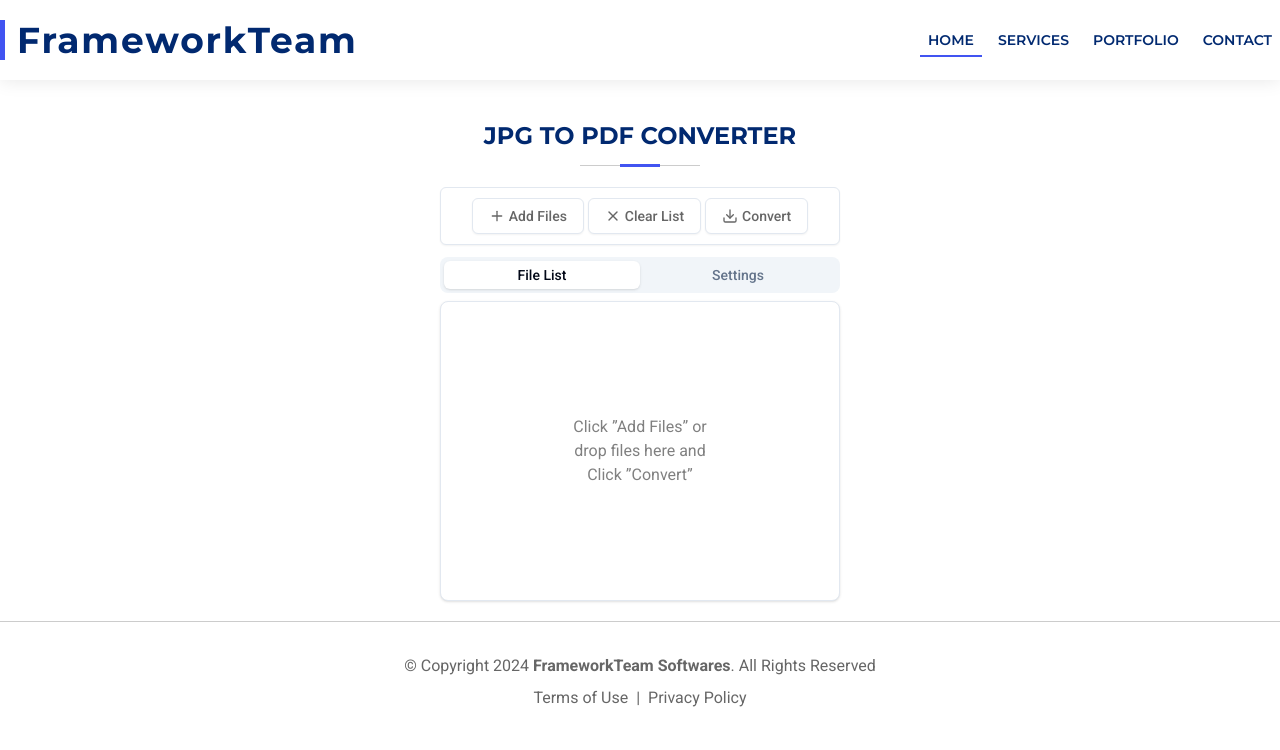
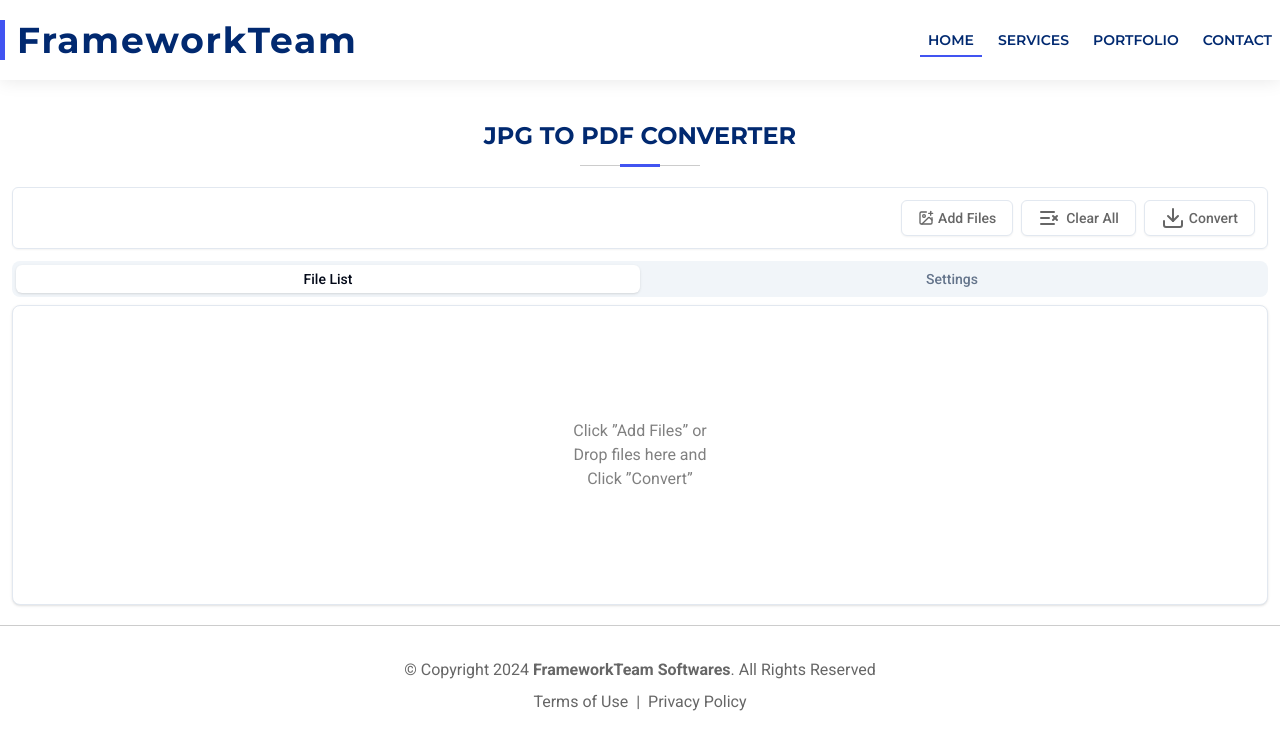
Before and after one commit to ChauhanJaved/jpg-to-pdf-converter, a Next.js app: page / in a window 1280 px wide. Shown: the top 750 px of the page. Built offline with nearby package versions, Linux system fonts and the light colour scheme.

Commit message:
Toolbar updates

```diff
--- a/src/components/UI/Dropzone.tsx
+++ b/src/components/UI/Dropzone.tsx
@@ -7,7 +7,7 @@ import { useFileContext } from "@/context/FileContext";
 import { Menubar } from "./menubar";
 import { Tabs, TabsContent, TabsList, TabsTrigger } from "@/components/UI/tabs";
 import { Card } from "./card";
-import { Download, Plus, X } from "lucide-react";
+import { Download, ImagePlus, ListX, Plus, SquareX, X } from "lucide-react";
 
 const Dropzone = () => {
   const { fileList, setFileList } = useFileContext();
@@ -34,23 +34,21 @@ const Dropzone = () => {
   });
 
   return (
-    <div
-      className={`mb-5 mt-5 flex w-full max-w-[400px] flex-col items-center`}
-    >
-      <Menubar className="mb-3 flex w-full flex-row justify-center px-3 py-7">
-        <Button variant="outline" onClick={open}>
-          <Plus className="mr-1 hidden h-4 w-4 min-[370px]:block" />
+    <div className={`mb-5 mt-5 flex w-full flex-col items-center`}>
+      <div className="mb-3 flex w-full items-center justify-end space-x-2 rounded-md border px-3 py-3 shadow-sm">
+        <Button variant="outline" onClick={open} className="">
+          <ImagePlus className="mr-1 h-4 w-4" />
           Add Files
         </Button>
         <Button variant="outline" onClick={handleClearList}>
-          <X className="mr-1 hidden h-4 w-4 min-[370px]:block" />
-          Clear List
+          <ListX className="mr-1" />
+          Clear All
         </Button>
         <Button variant="outline" onClick={() => handleConvertToPdf(fileList)}>
-          <Download className="mr-1 hidden h-4 w-4 min-[370px]:block" />
+          <Download className="mr-1" />
           Convert
         </Button>
-      </Menubar>
+      </div>
       <Tabs defaultValue="filelist" className="w-full">
         <TabsList className="grid w-full grid-cols-2">
           <TabsTrigger value="filelist">File List</TabsTrigger>
@@ -70,7 +68,7 @@ const Dropzone = () => {
                     Click &rdquo;Add Files&rdquo; or
                   </p>
                   <p className="text-base text-black-500">
-                    drop files here and
+                    Drop files here and
                   </p>
                   <p className="text-base text-black-500">
                     Click &rdquo;Convert&rdquo;
```
